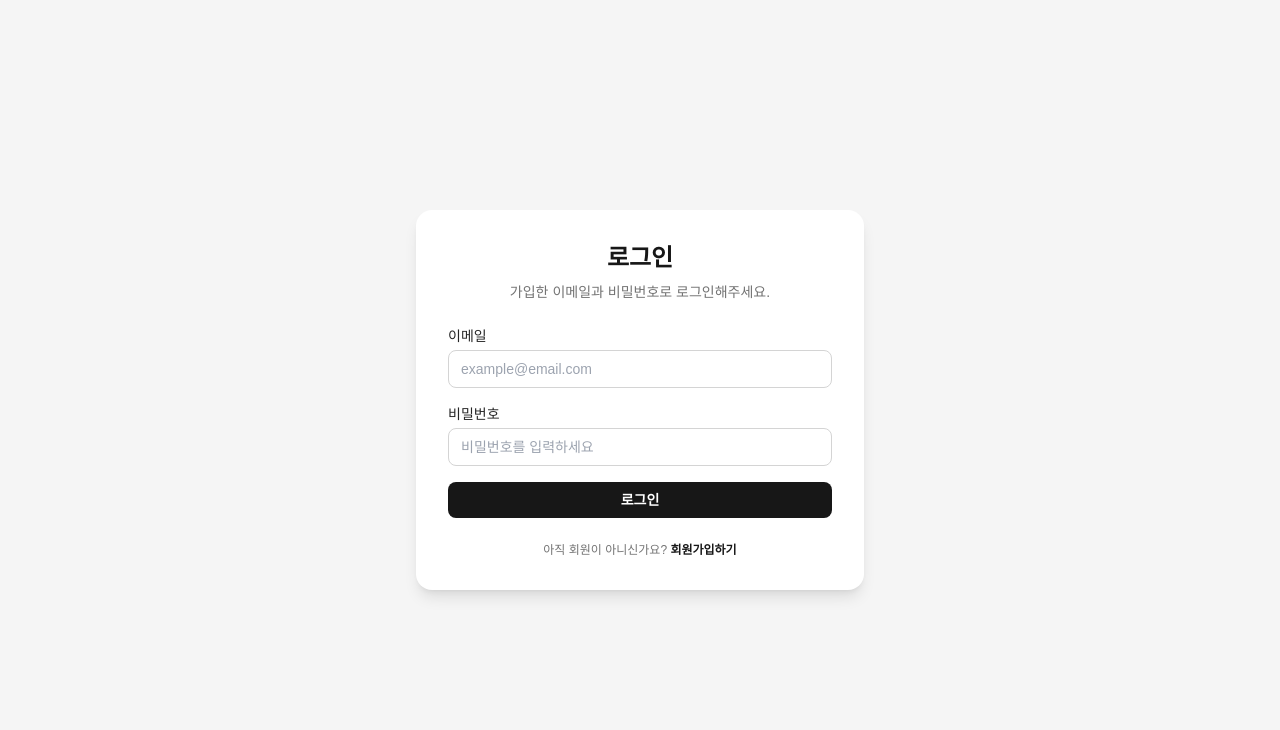
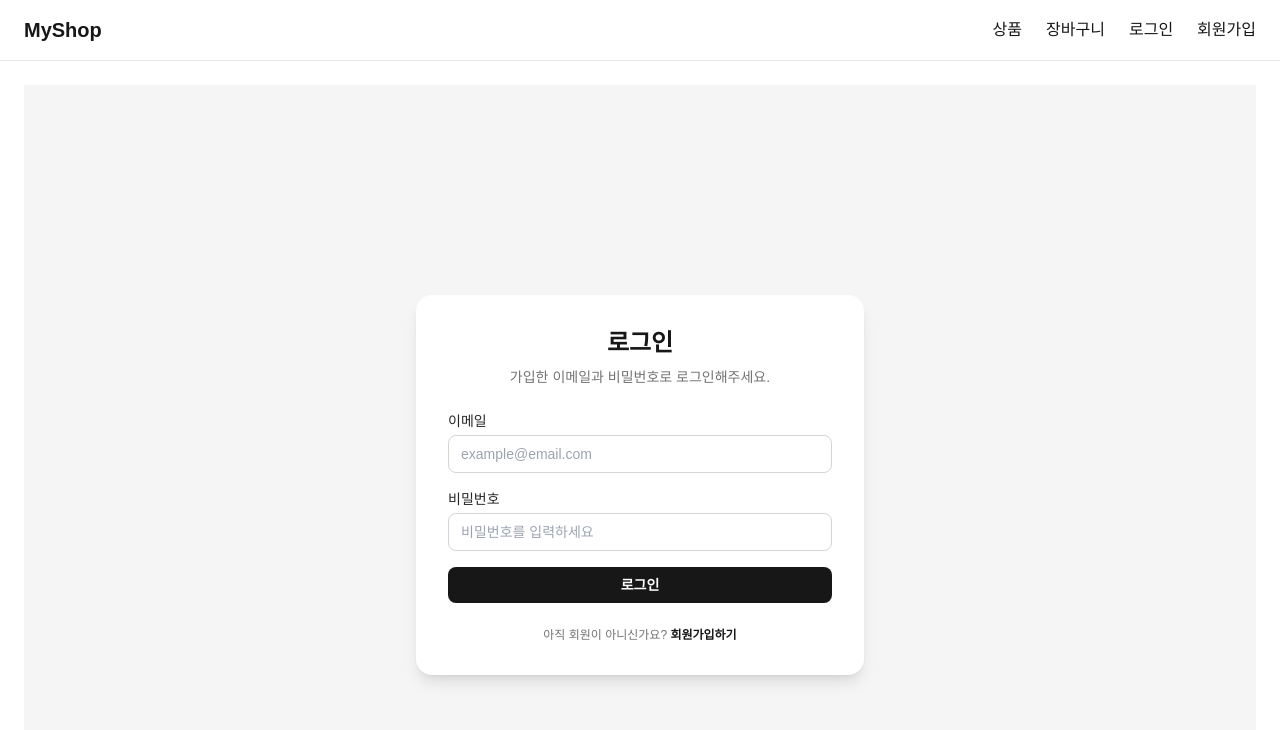
Before and after one commit to Jiwon-iii/shop, a Next.js app: page /login in a window 1280 px wide. Shown: the top 730 px of the page. Built offline with nearby package versions, Linux system fonts and the light colour scheme; no server answers.

Commit message:
로그아웃 기능추가

```diff
--- a/app/layout.tsx
+++ b/app/layout.tsx
@@ -1,12 +1,15 @@
 import type { Metadata } from 'next'
 import localFont from 'next/font/local'
 import './globals.css'
+import Nav from '@/components/Nav' // ⭐ Nav 추가
+import { SessionProvider } from 'next-auth/react' // ⭐ 세션 공급자
 
 const geistSans = localFont({
   src: './fonts/GeistVF.woff',
   variable: '--font-geist-sans',
   weight: '100 900',
 })
+
 const geistMono = localFont({
   src: './fonts/GeistMonoVF.woff',
   variable: '--font-geist-mono',
@@ -14,18 +17,19 @@ const geistMono = localFont({
 })
 
 export const metadata: Metadata = {
-  title: 'Create Next App',
-  description: 'Generated by create next app',
+  title: 'My Shop',
+  description: 'Shopping Project',
 }
 
-export default function RootLayout({
-  children,
-}: Readonly<{
-  children: React.ReactNode
-}>) {
+export default function RootLayout({ children }: { children: React.ReactNode }) {
   return (
-    <html lang="en">
-      <body className={`${geistSans.variable} ${geistMono.variable} antialiased`}>{children}</body>
+    <html lang="ko">
+      <body className={`${geistSans.variable} ${geistMono.variable} antialiased`}>
+        <SessionProvider>
+          <Nav />
+          <main className="mx-auto max-w-screen-xl px-6 py-6">{children}</main>
+        </SessionProvider>
+      </body>
     </html>
   )
 }
--- /dev/null
+++ b/components/Nav.tsx
@@ -0,0 +1,37 @@
+'use client'
+
+import { signOut, useSession } from 'next-auth/react'
+import Link from 'next/link'
+
+export default function Nav() {
+  const { data: session } = useSession()
+
+  return (
+    <nav className="flex items-center justify-between border-b px-6 py-4">
+      {/* 왼쪽 로고 */}
+      <Link href="/" className="text-xl font-bold">
+        MyShop
+      </Link>
+
+      {/* 오른쪽 메뉴 */}
+      <div className="flex items-center gap-6">
+        <Link href="/products">상품</Link>
+        <Link href="/cart">장바구니</Link>
+
+        {session ? (
+          <>
+            <span>{session.user?.email} 님</span>
+            <button className="text-red-500" onClick={() => signOut({ callbackUrl: '/' })}>
+              로그아웃
+            </button>
+          </>
+        ) : (
+          <>
+            <Link href="/login">로그인</Link>
+            <Link href="/signup">회원가입</Link>
+          </>
+        )}
+      </div>
+    </nav>
+  )
+}
```
